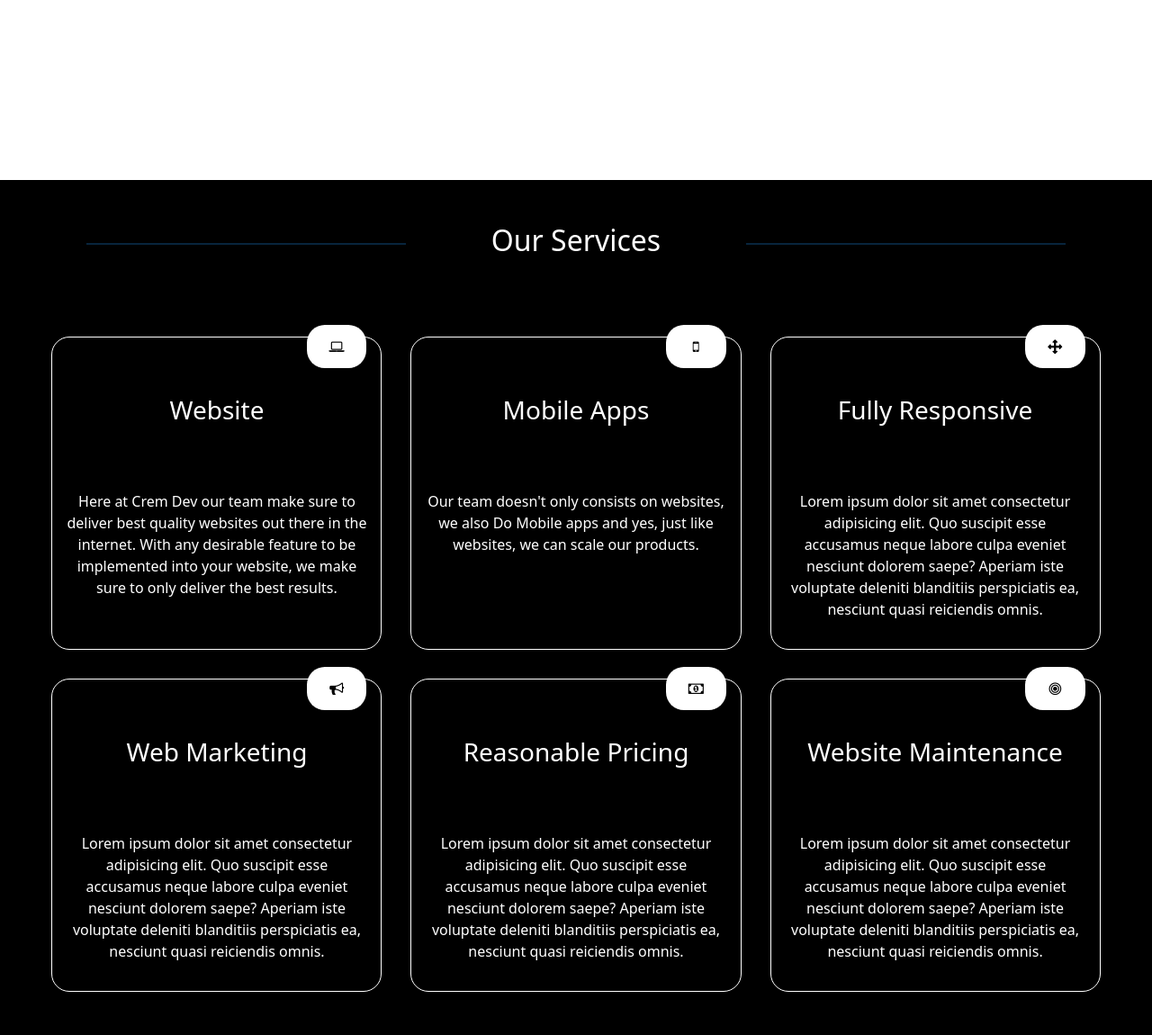
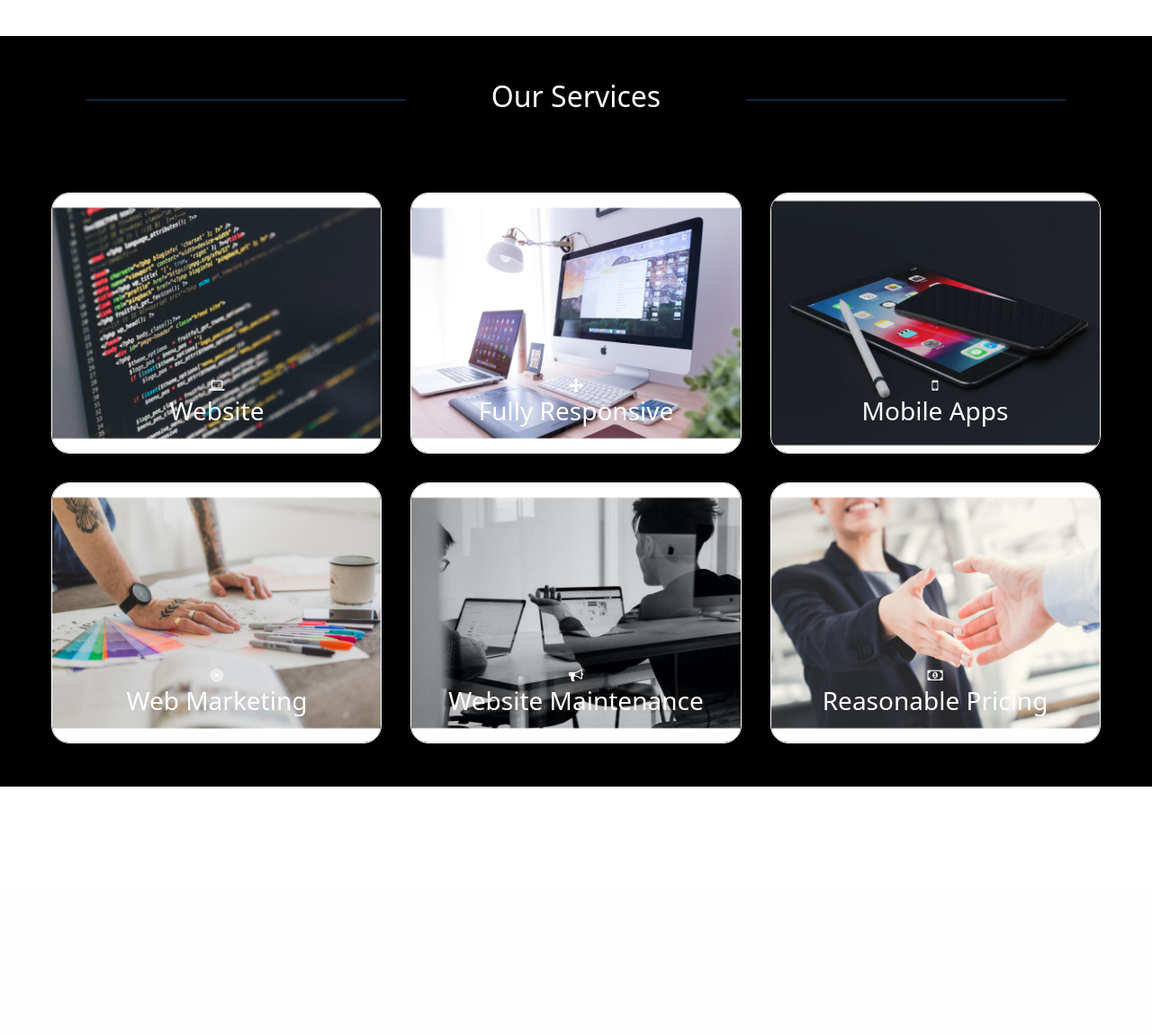
Before and after one commit to itsalivenger/Crem-Dev, a PHP site: page / in a window 1280 px wide. Shown: the part 1256-2406 px from the top of the page at 90% size. After the commit the page ends 2130 px from the top, so only its background shows below. Run offline with PHP 8.4, Linux system fonts and the light colour scheme; some web fonts are replaced.

Commit message:
images and our services section

```diff
--- a/assets/styles/thirdSection.css
+++ b/assets/styles/thirdSection.css
@@ -20,29 +20,79 @@
 }
 
 .services{
-    display: flex;
-    flex-direction: column;
     width: 31%;
     border-radius: 20px;
     border: 1px solid white;
-    gap: 4em;
-    padding: 1em;
+    padding: 1em 1em .5em 1em;
     text-align: center;
+    overflow: hidden;
+    position: relative;
 }
 
-.iconsInServices{
+.backgrounds{
+    background-position: center;
+    background-repeat: no-repeat;
+    background-size: cover;
+    object-fit: cover;
+    width: 100%;
+    height: 100%;
+    position: absolute;
+    top: 0;
+    left: 0;
+    transition: all .3s;
+}
+
+.serviceContent{
+    display: flex;
+    flex-direction: column;
+    gap: 1em;
     position: relative;
-    top: -30px;
-    left: 40%;
-    color: black;
+    top: 70%;
+    transition: top .6s;
+}
+
+.serviceContentTextUntoggled{
+    opacity: 0;
+    transition: opacity 1.5s;
+    padding: .7em;
     border-radius: 20px;
-    background-color: white;
-    padding: 1em 0;
-    width: 20%;
+}
+
+.serviceContentTextToggled{
+    opacity: 1;
+}
+
+.toggleContent{
+    top: 0;
 }
 
 .titles{
     margin-bottom: 5em;
+}
+
+#websitesBg{
+    background-image: url('../images/websiteBgS.jpg');
+}
+
+#mobilePhoneBg{
+    background-image: url('../images/mobilePhoneS.jpg');
+}
+
+
+#responsiveBg{
+    background-image: url('../images/responsiveBgS.jpg');
+}
+
+#webMarketing{
+    background-image: url('../images/webMarketingBgS.jpg');
+}
+
+#pricing{
+    background-image: url('../images/pricingBgS.jpg');
+}
+
+#maintenance{
+    background-image: url('../images/maintenanceBgS.jpg');
 }
 
 @media only screen and (max-width: 1030px) {
--- a/index.html
+++ b/index.html
@@ -17,6 +17,7 @@
     <link href="./assets/styles/firstSection.css" rel="stylesheet" />
     <link href="./assets/styles/secondSection.css" rel="stylesheet" />
     <link href="./assets/styles/thirdSection.css" rel="stylesheet" />
+    <link href="./assets/styles/flipCards.css" rel="stylesheet" />
     <!-- Bootstrap CSS only -->
     <link href="https://cdn.jsdelivr.net/npm/bootstrap@5.2.0/dist/css/bootstrap.min.css" rel="stylesheet" integrity="sha384-gH2yIJqKdNHPEq0n4Mqa/HGKIhSkIHeL5AyhkYV8i59U5AR6csBvApHHNl/vI1Bx" crossorigin="anonymous">
     <!-- JavaScript Bundle with Popper -->
@@ -135,89 +136,104 @@
         </div>
     </section>
 
-    <section id="ourServices" data--60-top="position:static;margin-top:20%"
-    data-bottom="position:sticky;top: 20%;margin-top:0%"
-    class="thirdSection reveal fade-bottom" >
+    <section class="thirdSection reveal fade-bottom" >
         <div class="titles">
             <hr />
             <h2 class="ourServicesTitle">Our Services</h2>
             <hr />
         </div>
         <div id="horizontalScroll">
-            <div class="whatWeDoContentContainer"
-            data-center="transform:translateX(-85%)" data-bottom="transform:translateX(0%)">
+            <div class="whatWeDoContentContainer">
                 <div class="services">
+                    <div id="websitesBg" class="backgrounds"></div>
+                    <div class="serviceContent">
                         <div>
                             <i class="fa fa-laptop iconsInServices"></i>
                             <h3>Website</h3>
                         </div>
-                    <p>
+                        <p class="serviceContentTextUntoggled">
                             Here at Crem Dev our team make sure to deliver best quality websites out there in the internet.
                             With any desirable feature to be implemented into your website, we make sure to only deliver the best results.
                         </p>
                     </div>
-
-
-                <div class="services">
-                    <div>
-                        <i class="fa fa-mobile-phone iconsInServices"></i>
-                        <h3>Mobile Apps</h3>
-                    </div>
-                    <p>
-                        Our team doesn't only consists on websites, we also Do Mobile apps and yes, just like websites,
-                        we can scale our products.
-                    </p>
                 </div>
 
 
                 <div class="services">
+                    <div id="responsiveBg" class="backgrounds"></div>
+                    <div class="serviceContent">
                         <div>
                             <i class="fa fa-arrows iconsInServices"></i>
                             <h3>Fully Responsive</h3>
                         </div>
-                    <p>
+                        <p class="serviceContentTextUntoggled">
                             Lorem ipsum dolor sit amet consectetur adipisicing elit.
                             Quo suscipit esse accusamus neque labore culpa eveniet
                             nesciunt dolorem saepe? Aperiam iste voluptate deleniti
                             blanditiis perspiciatis ea, nesciunt quasi reiciendis omnis.
                         </p>
                     </div>
+                </div>
+
 
 
                 <div class="services">
+                    <div id="mobilePhoneBg" class="backgrounds"></div>
+                    <div class="serviceContent">
                         <div>
-                        <i class="fa fa-bullhorn iconsInServices"></i>
+                            <i class="fa fa-mobile-phone iconsInServices"></i>
+                            <h3>Mobile Apps</h3>
+                        </div>
+                        <p class="serviceContentTextUntoggled">
+                            Our team doesn't only consists on websites, we also Do Mobile apps and yes, just like websites,
+                            we can scale our products.
+                        </p>
+                    </div>
+                </div>
+
+
+                <div class="services">
+                    <div id="webMarketing" class="backgrounds"></div>
+                    <div class="serviceContent">
+                        <div>
+                            <i class="fa fa-bullseye iconsInServices"></i>
                             <h3>Web Marketing</h3>
                         </div>
-                    <p>
+                        <p class="serviceContentTextUntoggled">
                             Lorem ipsum dolor sit amet consectetur adipisicing elit.
                             Quo suscipit esse accusamus neque labore culpa eveniet
                             nesciunt dolorem saepe? Aperiam iste voluptate deleniti
                             blanditiis perspiciatis ea, nesciunt quasi reiciendis omnis.
                         </p>
                     </div>
+                </div>
 
 
                 <div class="services">
+                    <div id="maintenance" class="backgrounds"></div>
+                    <div class="serviceContent">
                         <div>
-                        <i class="fa fa-money iconsInServices"></i>
-                        <h3>Reasonable Pricing</h3>
+                            <i class="fa fa-bullhorn iconsInServices"></i>
+                            <h3>Website Maintenance</h3>
                         </div>
-                    <p>
+                        <p class="serviceContentTextUntoggled">
                             Lorem ipsum dolor sit amet consectetur adipisicing elit.
                             Quo suscipit esse accusamus neque labore culpa eveniet
                             nesciunt dolorem saepe? Aperiam iste voluptate deleniti
                             blanditiis perspiciatis ea, nesciunt quasi reiciendis omnis.
                         </p>
                     </div>
+                </div>
 
 
                 <div class="services">
+                    <div id="pricing" class="backgrounds"></div>
+                    <div class="serviceContent">
                         <div>
-                        <i class="fa fa-bullseye iconsInServices"></i>
-                        <h3>Website Maintenance</h3>
+                            <i class="fa fa-money iconsInServices"></i>
+                            <h3>Reasonable Pricing</h3>
                         </div>
-                    <p>
+                        <p class="serviceContentTextUntoggled">
                             Lorem ipsum dolor sit amet consectetur adipisicing elit.
                             Quo suscipit esse accusamus neque labore culpa eveniet
                             nesciunt dolorem saepe? Aperiam iste voluptate deleniti
@@ -226,11 +242,13 @@
                     </div>
                 </div>
             </div>
+
+        </div>
     </section>
     <script src="./scripts/navMenuToggle.js"></script>
     <script src="./scripts/numbersIncrement.js"></script>
     <script src="./scripts/smoothScrolling.js"></script>
-    <script src="./scripts/horizontalScrol.js"></script>
+    <script src="./scripts/contentToggling.js"></script>
     <!-- ScrollR -->
     <script type="text/javascript" src="./scripts/skrollr.js"></script>
 	<script type="text/javascript">
--- /dev/null
+++ b/scripts/contentToggling.js
@@ -0,0 +1,17 @@
+const services = document.querySelectorAll('.services');
+let toggler = false;
+
+for (let i = 0; i < services.length; i++) {
+    services[i].addEventListener('mouseover', ()=> toggleContent(services[i]));
+    services[i].addEventListener('mouseout', ()=> toggleContent(services[i]));
+}
+
+const toggleContent = (ele)=>{
+    const textInServices = ele.querySelector('.serviceContentTextUntoggled');
+    const bg = ele.querySelector('.backgrounds');
+    bg.style.filter = toggler ? "blur(0)" : "blur(8px)";
+    ele.querySelector('.serviceContent').className = toggler ? 'serviceContent' : 'serviceContent toggleContent' ;
+    textInServices.style.background = toggler ? '' : 'rgba(0, 0, 0, .5)';
+    textInServices.className = toggler ? 'serviceContentTextUntoggled' : 'serviceContentTextUntoggled serviceContentTextToggled'
+    toggler = !toggler;
+}
--- a/scripts/horizontalScrol.js
+++ /dev/null
@@ -1,14 +0,0 @@
-const horizontalDiv = document.getElementById('horizontalScroll');
-
-// function transformScroll(event) {
-//     console.log(event)
-//     if (!event.deltaY) {
-//       return;
-//     }
-//     console.log(horizontalDiv.scrollWidth, event.screenY)
-//     horizontalDiv.scrollBy(event.deltaY + event.deltaX, 0);
-//     // event.preventDefault();
-//   }
-
-//   var element = document.scrollingElement || document.documentElement;
-//   element.addEventListener('wheel', transformScroll);
```
Also changed, not shown: assets/images/firstBackground.jpg (deleted), assets/images/firstBackgroundS.jpg (added), assets/images/maintenanceBgS.jpg (added), assets/images/mobilePhoneS.jpg (added), assets/images/pricingBgS.jpg (added), assets/images/responsiveBgS.jpg (added), assets/images/webMarketingBgS.jpg (added), assets/images/websiteBgS.jpg (added), 2 other files. Lines whose indentation alone changed are shown as unchanged.
